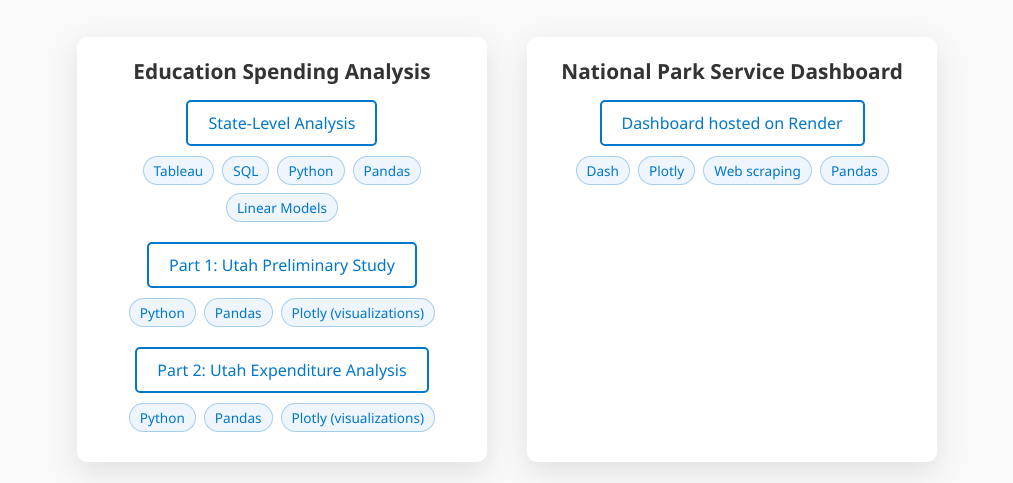
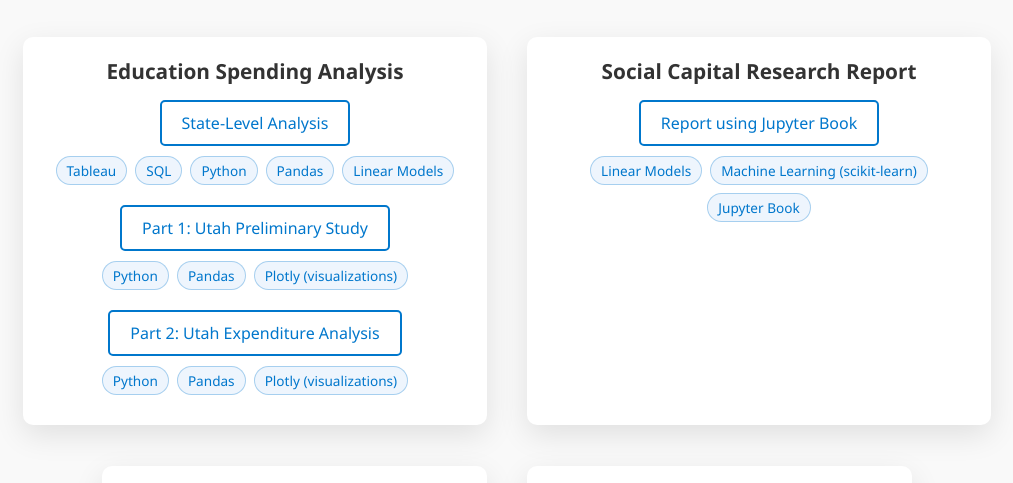
Before and after one commit to joncheryl/joncheryl.github.io, a plain HTML site: page index.html in a window 1280 px wide. Shown: the part 239-722 px from the top of the page, without its empty margins (133-1146 px from the left). Drawn offline with Linux system fonts and the light colour scheme.

Commit message:
add tannenbaum wallet paper report to portfolio

```diff
--- a/index.html
+++ b/index.html
@@ -223,8 +223,23 @@
       </div>
     </div>
 
-    <!-- <hr> -->
+    <div class="content-column">
+      <h2>Social Capital Research Report</h2>
 
+      <div class="project-item">
+        <a href="https://joncheryl.github.io/pisa_wallet/introduction.html" class="project-link">Report using Jupyter Book</a>
+        <div class="skills">
+          <span class="skill-tag">Linear Models</span>
+          <span class="skill-tag">Machine Learning (scikit-learn)</span>
+          <span class="skill-tag">Jupyter Book</span>
+        </div>
+      </div>
+    </div>
+
+  </div>
+
+  <hr>
+  <div class="content-columns">
     <div class="content-column">
       <h2>National Park Service Dashboard</h2>
 
@@ -238,10 +253,7 @@
         </div>
       </div>
     </div>
-  </div>
 
-  <hr>
-  <div class="content-columns">
     <div class="content-column">
       <h2>Wasatch Avalanche Data Analysis</h2>
 
```
